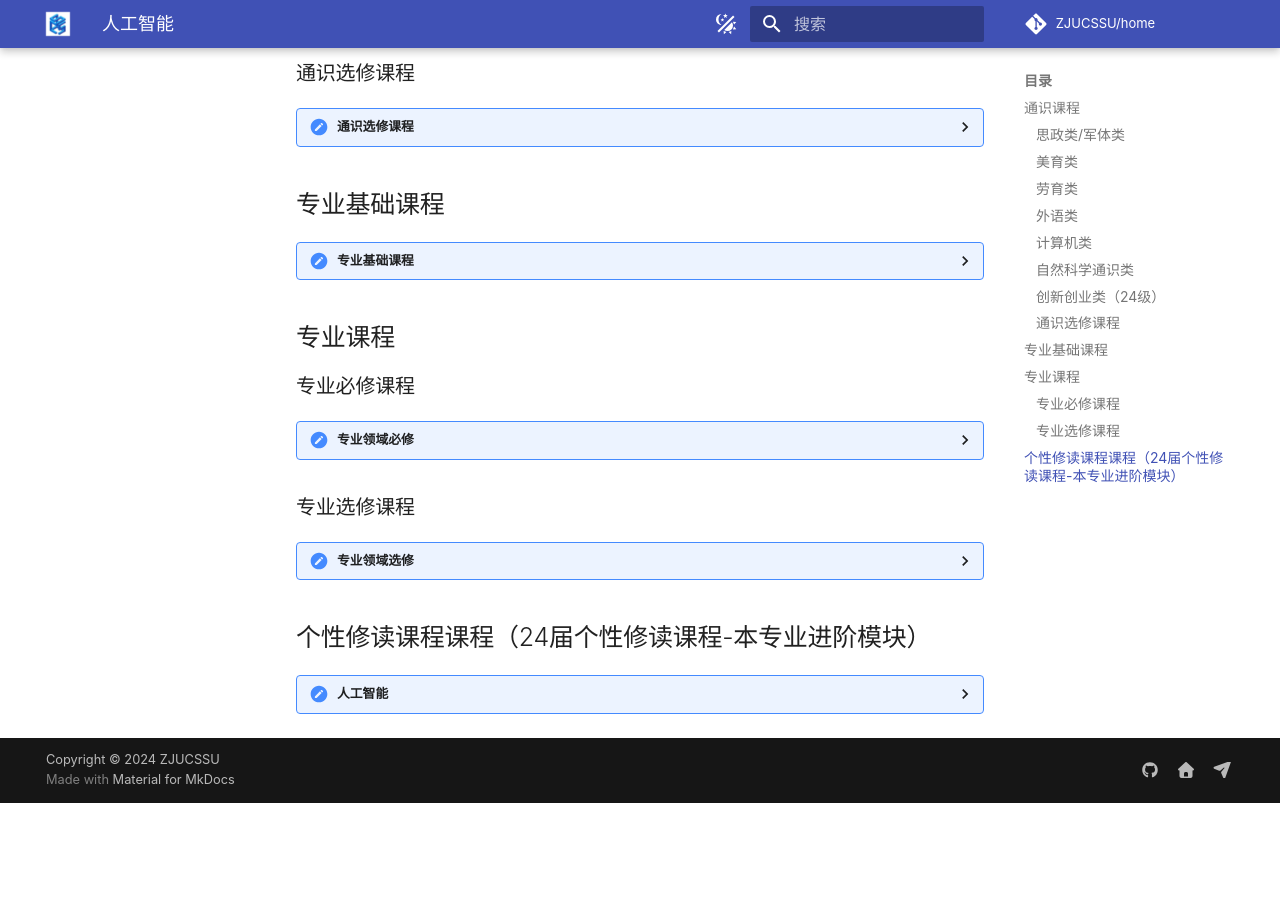
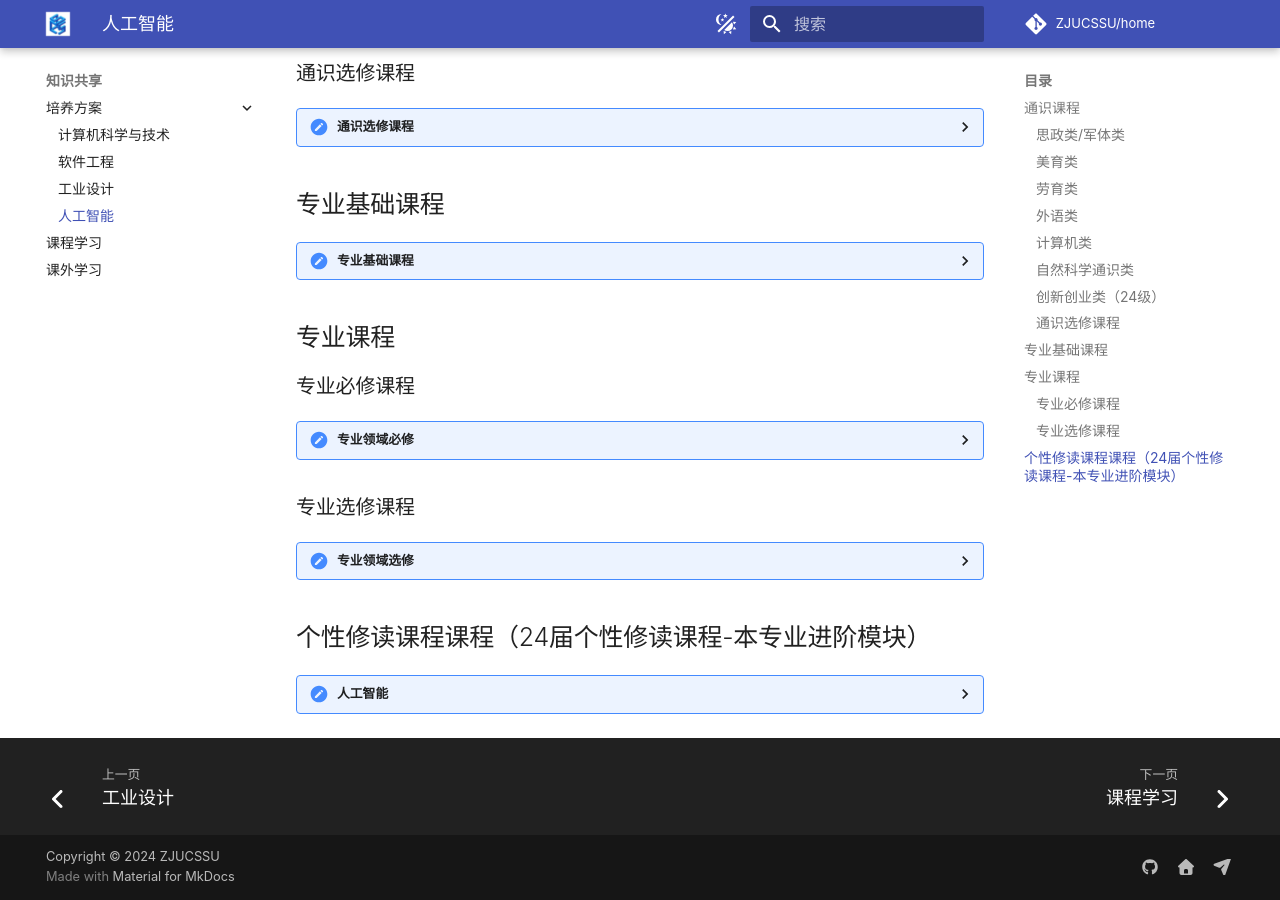
Before and after one commit to ZJUCSSU/home, an MkDocs documentation site: the page built from docs/知识共享/培养方案/人工智能/ai.md, in a window 1280 px wide and 900 px high, scrolled down 1122 px. Built offline with MkDocs 1.6.1 and Material for MkDocs 9.7.7, drawn with Linux system fonts in a browser that asks for light colours; comment, search, counter and statistics services are not loaded; before the commit the page ends 1925 px from its top, so only the background shows below that.

Commit message:
fix:在nav中新增人工智能

```diff
--- a/mkdocs.yml
+++ b/mkdocs.yml
@@ -237,6 +237,7 @@ nav:
       - 计算机科学与技术: 知识共享/培养方案/CS/cs_site.md
       - 软件工程: 知识共享/培养方案/软件工程/se_site.md
       - 工业设计: 知识共享/培养方案/工业设计/id_site.md
+      - 人工智能: 知识共享/培养方案/人工智能/ai.md
     - 课程学习: 知识共享/课程笔记/example.md
     - 课外学习: 知识共享/课外学习/example.md
   - 资源分享:
```
